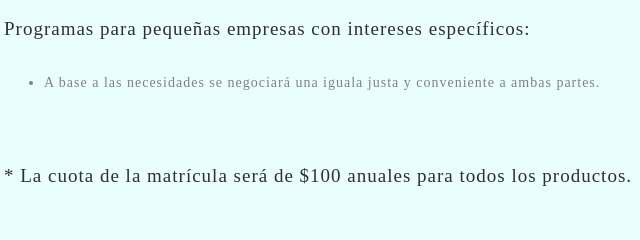
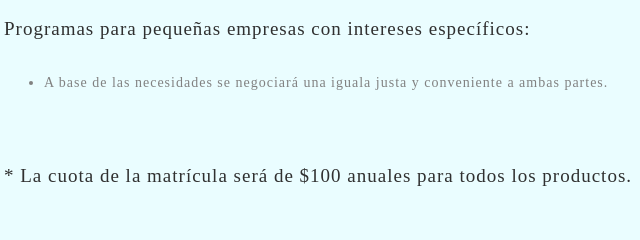
Before and after one commit to alphalegalgrouppr/alphalegalgrouppr.github.io, a plain HTML site: page productos.html in a window 1280 px wide. Shown: the part 2935-3175 px from the top of the page, 46-686 px from the left. Drawn offline with nearby package versions, Linux system fonts and the light colour scheme; a web font is replaced by a local one.

Commit message:
Cambiar una letra

```diff
--- a/productos.html
+++ b/productos.html
@@ -179,7 +179,7 @@
       <br><h4>Programas para pequeñas empresas con intereses específicos:</h4>
       <ul>
         <li>
-          A base a las necesidades se negociará una iguala justa y conveniente a ambas partes.
+          A base de las necesidades se negociará una iguala justa y conveniente a ambas partes.
         </li>
       </ul>
     </div>
```
